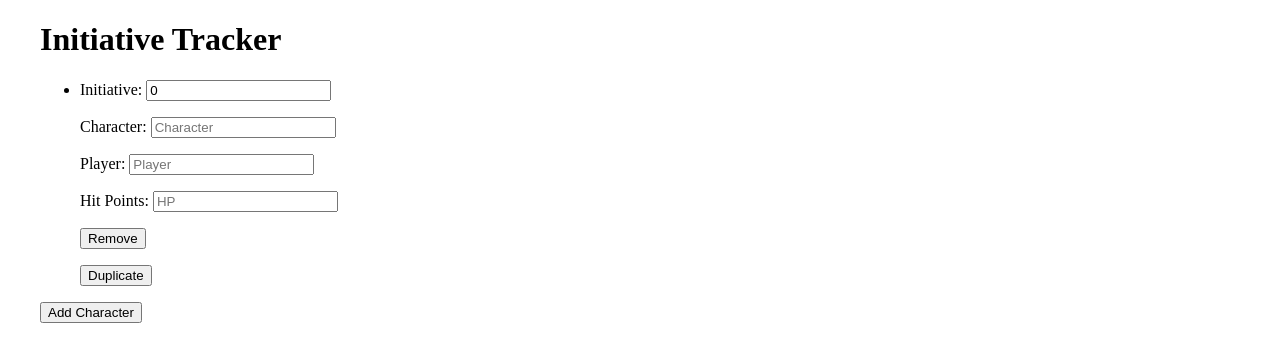
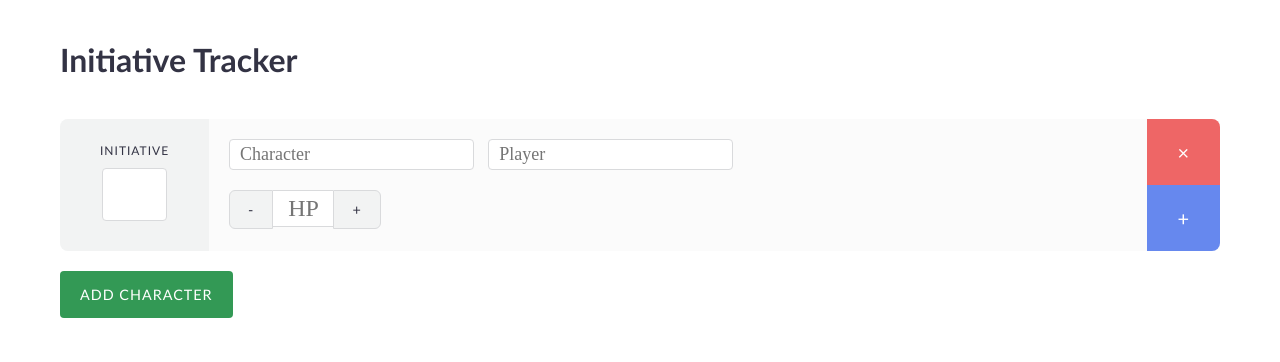
Before and after one commit to stormreaever/dnd-initiative-tracker, a website: page index.html in a window 1280 px wide. Drawn offline with nearby package versions, Linux system fonts and the light colour scheme.

Commit message:
added styling

```diff
--- a/css/src/style.scss
+++ b/css/src/style.scss
@@ -1,4 +1,216 @@
+$fonts-sans: "Gill Sans", Futura, sans-serif;
+$fonts-normal: Palatino, Cambria, serif;
+$fonts-din: "DIN", "DIN Alternate";
+
+$black: #334;
+
+$grey1 : #fbfbfb;
+$grey2 : #f2f3f3;
+$grey3 : #d9dadc;
+$grey4 : #d0d1d2;
+
+
+$red: #e66;
+$green: #395;
+$blue: #68e;
+
+
+
+* {
+  margin: 0;
+  padding: 0;
+  box-sizing: border-box;
+}
+
 body {
-  width:1200px;
-  margin: 0 auto;
+  max-width: 1200px;
+  margin: 20px auto;
+  padding: 0 20px;
+  font-family: $fonts-sans;
+  color: $black;
 }
+
+h1 {
+  margin: 40px 0;
+}
+
+button {
+  font-family: $fonts-sans;
+  display: block;
+  color: $black;
+  background-color: $grey2;
+  padding: 15px 20px;
+  border: none;
+  text-transform: uppercase;
+  font-size: 0.9rem;
+  letter-spacing: 1px;
+  border-radius: 4px;
+  transition: all 0.2s linear;
+
+  &:focus {
+    outline: none;
+  }
+
+  &.btn {
+    &:hover, &:focus {
+      box-shadow: 0 0 5px 0 #999;
+      background: $grey1;
+    }
+    &:focus {
+      box-shadow: 0 0 5px 0 #999;
+    }
+  }
+
+  &.btn.add {
+    background-color: $green;
+    color: #fff;
+    &:hover {
+      background-color: lighten($green, 3%);
+    }
+  }
+}
+
+input {
+  font-size: 18px;
+  font-family: $fonts-din;
+  color: $black;
+
+  padding: 4px 10px;
+
+  -webkit-appearance: none;
+  border: 1px solid $grey3;
+  border-radius: 4px;
+
+  transition: all 0.2s linear;
+
+  &:focus {
+    outline: none;
+    box-shadow: 0 0 3px 0 $grey3;
+  }
+}
+
+ul.character-items {
+  list-style: none;
+
+  li {
+    background: $grey1;
+    border-radius: 8px;
+    margin: 20px 0;
+    position: relative;
+
+    &:after {
+      content: "";
+      display: table;
+      clear: both;
+    }
+
+    .initiative {
+      background: $grey2;
+      border-radius: 8px 0 0 8px;
+
+      height: 100%;
+      padding: 20px 40px 30px;
+      margin-right: 20px;
+      display: block;
+      float: left;
+      text-align: center;
+
+      span { // "initiative" text
+        text-transform: uppercase;
+        font-size: 0.75rem;
+        letter-spacing: 1px;
+      }
+      input { // initiative input
+        display: block;
+        width: 65px;
+        margin: 0 auto;
+        margin-top: 10px;
+        font-size: 40px;
+        padding: 2px 8px;
+        text-align: right;
+      }
+      // remove number controls
+      input::-webkit-inner-spin-button,
+      input::-webkit-outer-spin-button {
+        -webkit-appearance: none;
+        margin: 0;
+      }
+    }
+    .meta-btns {
+      float: right;
+      height: 100%;
+
+      button {
+        position: absolute;
+        right:0;
+        height: 50%;
+        padding-left: 30px;
+        padding-right: 30px;
+        margin-left: 20px;
+        font-size: 20px;
+        color: #fff;
+      }
+
+      .btn-remove {
+        top:0;
+        border-radius: 0 8px 0 0;
+        background: $red;
+        &:hover, &focus {
+          background: darken($red, 5%)
+        }
+      }
+      .btn-duplicate {
+        bottom:0;
+        border-radius: 0 0 8px 0;
+        background: $blue;
+        &:hover, &focus {
+          background: darken($blue, 5%)
+        }
+      }
+    }
+
+    .name-boxes {
+      padding-top: 20px;
+
+      input {
+        margin-right: 10px;
+      }
+    }
+
+    .hp {
+      margin-top: 20px;
+      input {
+        font-size: 24px;
+        width: 60px;
+        float: left;
+        border-radius: 0;
+        border-width: 1px 0;
+        text-align: center;
+
+        // remove number controls
+        &::-webkit-inner-spin-button,
+        &::-webkit-outer-spin-button {
+          -webkit-appearance: none;
+          margin: 0;
+        }
+      }
+      button {
+        float: left;
+        height: 39px;
+        padding: 6px 18px;
+        color: $black;
+        background: $grey2;
+        border: 1px solid $grey3;
+
+        &.less {
+          border-radius: 6px 0 0 6px ;
+        }
+        &.more {
+          border-radius: 0 6px 6px 0;
+        }
+      }
+    }
+
+
+  }
+}
--- a/index.html
+++ b/index.html
@@ -12,29 +12,42 @@
 <div ng-app="myApp" ng-controller="myCtrl">
 
 
-<ul>
-  <li ng-repeat="char in charList | orderBy : '-initiative'">
-    <p>Initiative: <input type="number" ng-model="char.initiative"></p>
-    <p>Character: <input type="text" ng-model="char.charName" placeholder="Character"></p>
-    <p>Player: <input type="text" ng-model="char.playerName" placeholder="Player"></p>
-    <p>Hit Points: <input type="number" ng-model="char.hp" placeholder="HP"></p>
+<ul class="character-items">
+  <li class="character-item" ng-repeat="char in charList | orderBy : '-initiative'">
+    <label class="initiative">
+      <span>Initiative</span>
+      <input type="number" ng-model="char.initiative">
+    </label>
 
-    <p><button ng-click="remove(char)">Remove</button></p>
-    <p><button ng-click="duplicate(char)">Duplicate</button></p>
+    <div class="meta-btns">
+      <button tabindex="-1" class="btn-remove" ng-click="remove(char)" title="remove">&times;</button>
+      <button tabindex="-1" class="btn-duplicate" ng-click="duplicate(char)" title="duplicate">+</button>
+    </div>
+
+    <div class="name-boxes" >
+      <input class="box-char" type="text" ng-model="char.charName" placeholder="Character">
+      <input class="box-player" type="text" ng-model="char.playerName" placeholder="Player">
+    </div>
+
+    <div class="hp">
+      <button class="less" ng-click="lessHp(char)">-</button>
+      <input type="number" ng-model="char.hp" placeholder="HP">
+        <button class="more" ng-click="moreHp(char)">+</button>
+    </div>
 
 
   </li>
 </ul>
 
 
-<p><button ng-click="add()">Add Character</button></p>
+<p><button class="btn add" ng-click="add()">Add Character</button></p>
 
 
 
 </div>
 
 
-<script src="js/App.js"></script>
+<script src="js/app.js"></script>
 
 </body>
 </html>
--- a/js/App.js
+++ b/js/App.js
@@ -11,23 +11,29 @@ app.controller('myCtrl', function($scope) {
       "id" : 0,
       "charName" : "",
       "playerName" : "",
-      "initiative" : 0,
+      "initiative" : "",
       "hp" : ""
     }
   ];
 
   $scope.add = function() {
-    console.log($scope.nextId);
     $scope.charList.push(
       {
         "id" : $scope.nextId,
         "charName" : "",
         "playerName" : "",
-        "initiative" : 0,
+        "initiative" : "",
         "hp" : ""
       }
     );
     $scope.nextId ++;
+  };
+
+  $scope.moreHp = function(char) {
+    char.hp ++;
+  };
+  $scope.lessHp = function(char) {
+    char.hp --;
   };
 
   $scope.remove = function(item) {
```
Also changed, not shown: css/build/style.css.
